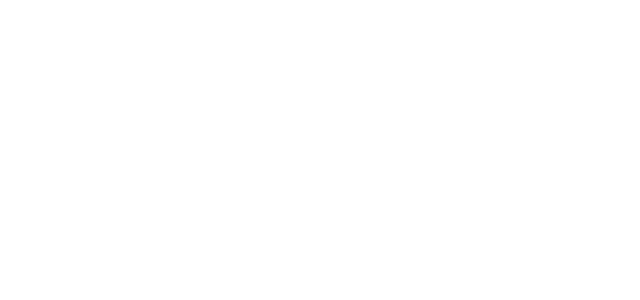
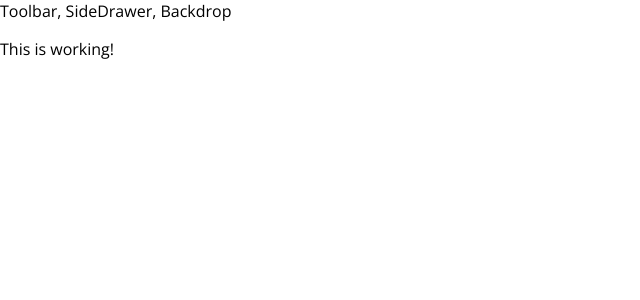
Before and after one commit to alopes2/react-burger-builder, a React app: page / in a window 1280 px wide. Shown: the top 300 px of the page, without its empty margins (0-640 px from the left). Built offline with nearby package versions, Linux system fonts and the light colour scheme.

Commit message:
creating Layout

```diff
--- a/src/App.js
+++ b/src/App.js
@@ -1,10 +1,15 @@
 import React, { Component } from 'react';
+
+import Layout from './components/Layout/Layout';
 
 
 class App extends Component {
   render() {
     return (
       <div>
+        <Layout>
+          <p>This is working!</p>
+        </Layout>
       </div>
     );
   }
--- /dev/null
+++ b/src/components/Layout/Layout.js
@@ -0,0 +1,12 @@
+import React from 'react';
+
+const layout = ( props ) => (
+    <React.Fragment>
+        <div>Toolbar, SideDrawer, Backdrop</div>
+        <main>
+            {props.children}
+        </main>
+    </React.Fragment>
+);
+
+export default layout;
--- a/src/index.css
+++ b/src/index.css
@@ -1,5 +1,5 @@
 body {
   margin: 0;
   padding: 0;
-  font-family: sans-serif;
+  font-family: "Open Sans", sans-serif;
 }
```
